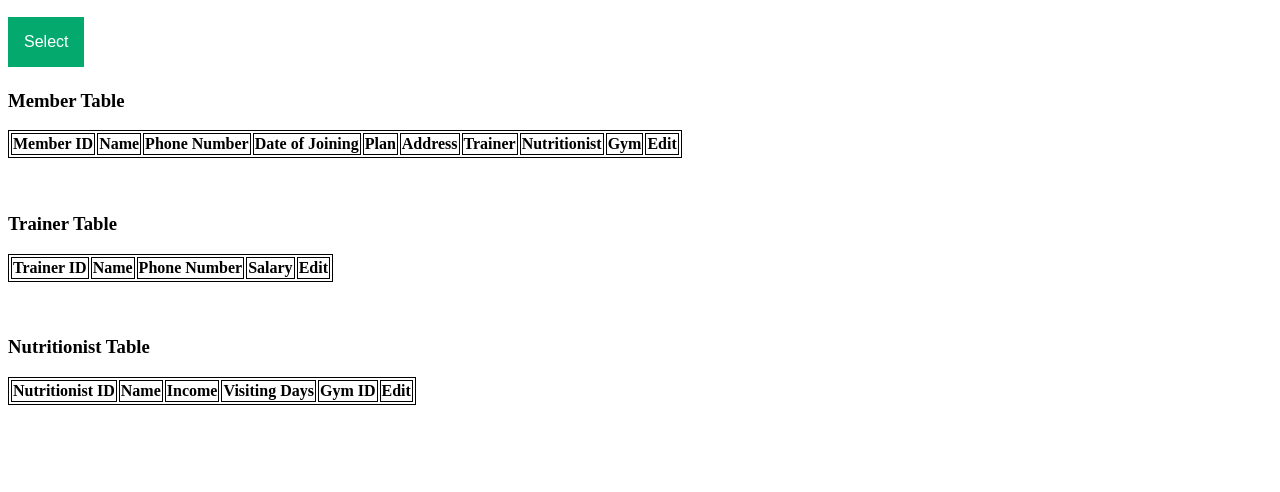
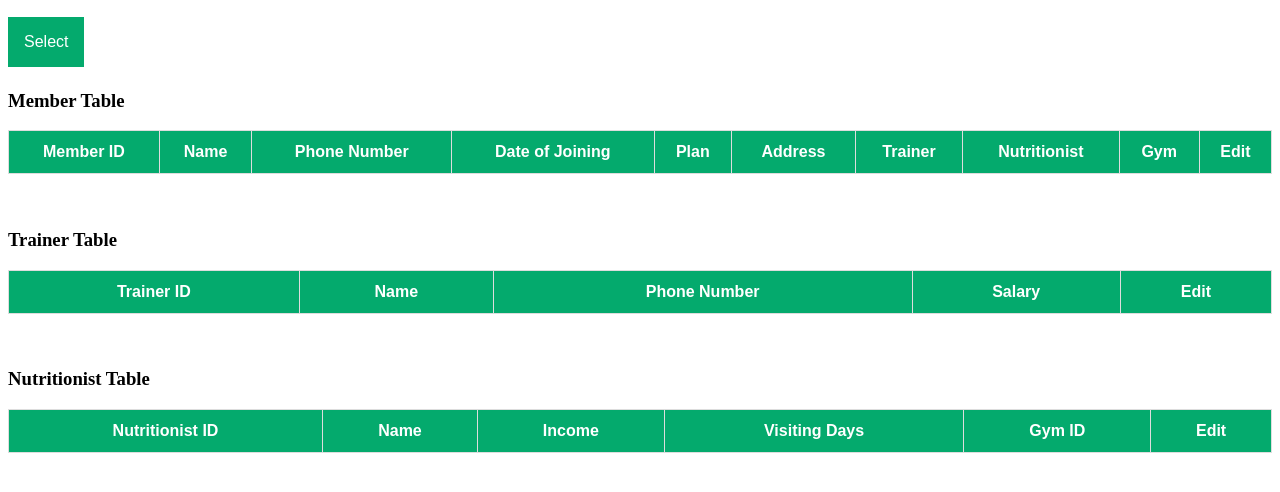
Before and after one commit to sach-12/dbms-a4, a plain HTML site: page src/templates/staff/staff.html in a window 1280 px wide. Shown: the part 110-602 px from the top of the page. Drawn offline with Linux system fonts and the light colour scheme; files that its build step writes are made by us from their sources; no server answers; files whose address does not match are found by name.

Commit message:
forgot one thing

```diff
--- a/src/static/mod/css/mod.css
+++ b/src/static/mod/css/mod.css
@@ -52,6 +52,25 @@
   .dropdown:hover .dropbtn {background-color: #3e8e41;}
 
 
-  table, td, th {
-    border: 1px solid black;
+  table {
+    font-family: Arial, Helvetica, sans-serif;
+    border-collapse: collapse;
+    width: 100%;
   }
+
+  table td, table th {
+    border: 1px solid #ddd;
+    padding: 8px;
+  }
+
+  table tr:nth-child(even){background-color: #f2f2f2;}
+
+  table tr:hover {background-color: #ddd;}
+
+  table th {
+    padding-top: 12px;
+    padding-bottom: 12px;
+    text-align: center;
+    background-color: #04AA6D;
+    color: white;
+  }
--- a/src/static/staff/css/staff.css
+++ b/src/static/staff/css/staff.css
@@ -52,8 +52,27 @@
   .dropdown:hover .dropbtn {background-color: #3e8e41;}
 
 
-  table, td, th {
-    border: 1px solid black;
+  table {
+    font-family: Arial, Helvetica, sans-serif;
+    border-collapse: collapse;
+    width: 100%;
+  }
+
+  table td, table th {
+    border: 1px solid #ddd;
+    padding: 8px;
+  }
+
+  table tr:nth-child(even){background-color: #f2f2f2;}
+
+  table tr:hover {background-color: #ddd;}
+
+  table th {
+    padding-top: 12px;
+    padding-bottom: 12px;
+    text-align: center;
+    background-color: #04AA6D;
+    color: white;
   }
 
 
```
